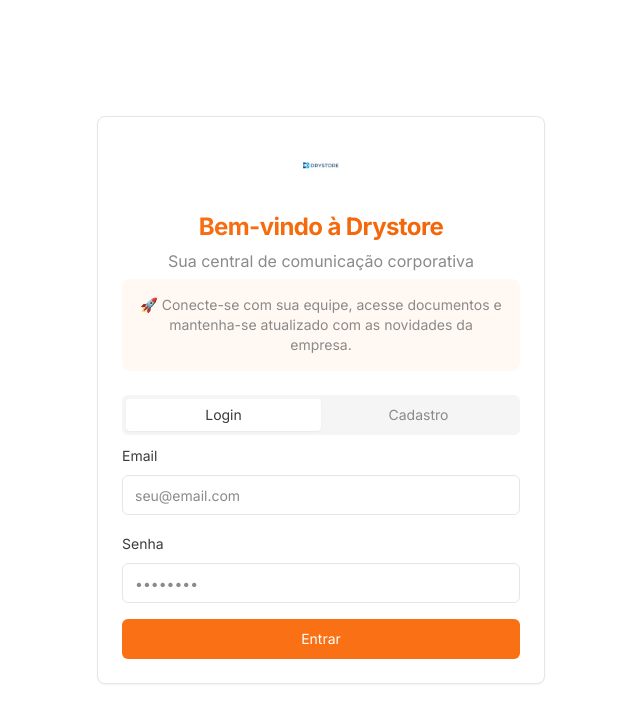
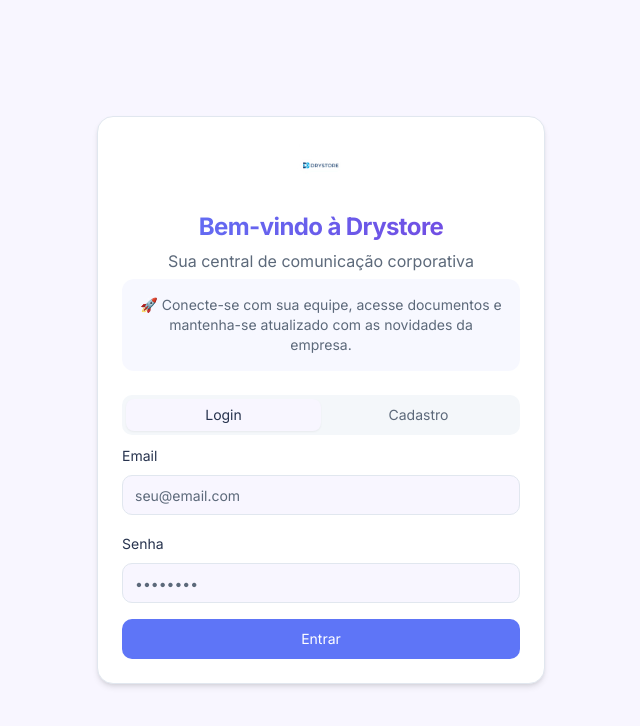
Before and after one commit to caroline-ghessi/drystore-nexus, a React (Vite) app: page /auth in a window 1280 px wide. Shown: the top 726 px of the page, without its empty margins (319-959 px from the left). Built offline with nearby package versions, Linux system fonts and the light colour scheme.

Commit message:
Refactor: Implementar melhorias visuais
Implementa as melhorias de UI/UX propostas, incluindo atualizações na paleta de cores, tipografia, animações e componentes específicos para as páginas de Dashboard, Comunicados e Conversas.

```diff
--- /dev/null
+++ b/src/components/ui/animated-number.tsx
@@ -0,0 +1,48 @@
+import { useEffect, useState } from "react";
+
+interface AnimatedNumberProps {
+  value: number;
+  duration?: number;
+  className?: string;
+}
+
+export function AnimatedNumber({
+  value,
+  duration = 2000,
+  className = ""
+}: AnimatedNumberProps) {
+  const [displayValue, setDisplayValue] = useState(0);
+
+  useEffect(() => {
+    let startTime: number;
+    let animationFrame: number;
+
+    const animate = (currentTime: number) => {
+      if (!startTime) startTime = currentTime;
+      const progress = Math.min((currentTime - startTime) / duration, 1);
+
+      // Easing function for smooth animation
+      const easeOut = 1 - Math.pow(1 - progress, 3);
+
+      setDisplayValue(Math.floor(value * easeOut));
+
+      if (progress < 1) {
+        animationFrame = requestAnimationFrame(animate);
+      }
+    };
+
+    animationFrame = requestAnimationFrame(animate);
+
+    return () => {
+      if (animationFrame) {
+        cancelAnimationFrame(animationFrame);
+      }
+    };
+  }, [value, duration]);
+
+  return (
+    <span className={className}>
+      {displayValue.toLocaleString()}
+    </span>
+  );
+}
--- a/src/components/ui/button.tsx
+++ b/src/components/ui/button.tsx
@@ -9,16 +9,18 @@ const buttonVariants = cva(
   {
     variants: {
       variant: {
-        default: "bg-primary text-primary-foreground hover:bg-primary-hover active:bg-primary-active",
+        default: "bg-primary text-primary-foreground hover:bg-primary-hover active:bg-primary-active hover:shadow-elegant hover:scale-105 transition-all duration-300",
         destructive:
-          "bg-destructive text-destructive-foreground hover:bg-destructive/90",
+          "bg-destructive text-destructive-foreground hover:bg-destructive/90 hover:shadow-medium hover:scale-105 transition-all duration-300",
         outline:
-          "border border-primary/30 bg-background hover:bg-primary/10 hover:text-primary hover:border-primary/50",
+          "border border-primary/30 bg-background hover:bg-primary/10 hover:text-primary hover:border-primary/50 hover:shadow-soft hover:scale-105 transition-all duration-300",
         secondary:
-          "bg-secondary text-secondary-foreground hover:bg-secondary/80",
-        ghost: "hover:bg-accent hover:text-accent-foreground",
+          "bg-secondary text-secondary-foreground hover:bg-secondary/80 hover:shadow-soft hover:scale-105 transition-all duration-300",
+        ghost: "hover:bg-accent hover:text-accent-foreground hover:scale-105 transition-all duration-300",
         link: "text-primary underline-offset-4 hover:underline",
-        corporate: "bg-gradient-primary text-primary-foreground hover:shadow-medium rounded-pill font-semibold",
+        corporate: "bg-gradient-primary text-primary-foreground hover:shadow-elegant hover:scale-105 rounded-pill font-semibold transition-all duration-300",
+        hero: "bg-gradient-hero text-white shadow-elegant hover:shadow-glow hover:scale-105 rounded-2xl font-semibold transition-all duration-300",
+        gradient: "bg-gradient-card text-white shadow-medium hover:shadow-elegant hover:scale-105 transition-all duration-300",
       },
       size: {
         default: "h-10 px-4 py-2",
--- a/src/components/ui/card.tsx
+++ b/src/components/ui/card.tsx
@@ -9,7 +9,7 @@ const Card = React.forwardRef<
   <div
     ref={ref}
     className={cn(
-      "rounded-lg border bg-card text-card-foreground shadow-sm",
+      "rounded-2xl border bg-card text-card-foreground shadow-medium hover:shadow-large transition-all duration-300 hover:-translate-y-1",
       className
     )}
     {...props}
--- a/src/index.css
+++ b/src/index.css
@@ -8,62 +8,70 @@ All colors MUST be HSL.
 
 @layer base {
   :root {
-    /* Base colors - Drystore Corporate Identity */
-    --background: 0 0% 100%;
-    --foreground: 0 0% 23%;
+    /* Base colors - Modern and friendly */
+    --background: 248 250% 99%; /* f8fafc - Branco muito suave */
+    --foreground: 222 33% 23%;  /* 1e293b - Texto principal */
 
     /* Card and surface colors */
     --card: 0 0% 100%;
-    --card-foreground: 0 0% 23%;
+    --card-foreground: 222 33% 23%;
 
     --popover: 0 0% 100%;
-    --popover-foreground: 0 0% 23%;
+    --popover-foreground: 222 33% 23%;
 
-    /* Primary - Drystore Laranja #F97316 */
-    --primary: 24 96% 53%;
+    /* Primary - Indigo vibrante mais amigável */
+    --primary: 231 91% 67%;      /* 6366f1 - Indigo vibrante */
     --primary-foreground: 0 0% 100%;
-    --primary-hover: 24 96% 48%;
-    --primary-active: 24 96% 43%;
+    --primary-hover: 231 98% 62%; /* 4f46e5 - Hover mais escuro */
+    --primary-active: 239 84% 67%; /* 764ba2 - Active com toque purple */
 
-    /* Secondary - Cinza Médio */
-    --secondary: 0 0% 54%;
-    --secondary-foreground: 0 0% 100%;
+    /* Secondary - Tons suaves */
+    --secondary: 215 28% 96%;    /* f1f5f9 - Cinza muito claro */
+    --secondary-foreground: 222 33% 23%;
 
-    /* Success - Corporate Green */
-    --success: 158 64% 52%;
+    /* Success - Verde esperança */
+    --success: 158 64% 52%;      /* 10b981 - Verde moderno */
     --success-foreground: 142 85% 96%;
 
+    /* Warning - Amarelo dourado */
+    --warning: 43 96% 56%;       /* f59e0b - Amarelo suave */
+    --warning-foreground: 0 0% 100%;
+
+    /* Info - Azul amigável */
+    --info: 217 91% 60%;         /* 3b82f6 - Azul informativo */
+    --info-foreground: 0 0% 100%;
+
     /* Muted tones */
-    --muted: 0 0% 96%;
-    --muted-foreground: 0 0% 54%;
+    --muted: 210 40% 97%;        /* f3f4f6 - Fundo suave */
+    --muted-foreground: 215 14% 42%; /* 64748b - Texto secundário */
 
-    /* Accent - Drystore Laranja */
-    --accent: 24 96% 53%;
+    /* Accent - Purple gradient endpoint */
+    --accent: 259 70% 57%;       /* 8b5cf6 - Purple accent */
     --accent-foreground: 0 0% 100%;
 
-    /* Destructive actions */
-    --destructive: 0 84% 60%;
+    /* Destructive actions - Coral amigável */
+    --destructive: 0 84% 60%;    /* ef4444 - Vermelho coral */
     --destructive-foreground: 0 0% 100%;
 
     /* Borders and inputs */
-    --border: 0 0% 90%;
-    --input: 0 0% 90%;
-    --ring: 24 96% 53%;
+    --border: 214 32% 91%;       /* e2e8f0 - Borda suave */
+    --input: 214 32% 91%;
+    --ring: 231 91% 67%;
 
     /* Border radius - Drystore style */
-    --radius: 0.5rem;
+    --radius: 0.75rem; /* 12px - Mais arredondado */
 
-    /* Sidebar specific colors - Slack-style dark theme with Drystore accent */
-    --sidebar-background: 240 6% 10%;
-    --sidebar-foreground: 0 0% 88%;
-    --sidebar-primary: 24 96% 53%;
+    /* Sidebar specific colors - Modo claro e acolhedor */
+    --sidebar-background: 0 0% 100%;      /* Branco limpo */
+    --sidebar-foreground: 222 33% 23%;   /* Texto escuro */
+    --sidebar-primary: 231 91% 67%;      /* Indigo para itens ativos */
     --sidebar-primary-foreground: 0 0% 100%;
-    --sidebar-accent: 240 5% 18%;
-    --sidebar-accent-foreground: 0 0% 100%;
-    --sidebar-border: 240 6% 20%;
-    --sidebar-ring: 24 96% 53%;
-    --sidebar-muted: 240 5% 15%;
-    --sidebar-muted-foreground: 0 0% 65%;
+    --sidebar-accent: 210 40% 97%;       /* Hover suave */
+    --sidebar-accent-foreground: 222 33% 23%;
+    --sidebar-border: 214 32% 91%;       /* Borda suave */
+    --sidebar-ring: 231 91% 67%;
+    --sidebar-muted: 214 32% 95%;        /* Fundo items */
+    --sidebar-muted-foreground: 215 14% 42%;
 
     /* Chat specific colors - HSL format */
     --chat-background: 0 0% 100%;
@@ -77,14 +85,18 @@ All colors MUST be HSL.
     --status-busy: 0 84% 60%;
     --status-offline: 220 9% 65%;
 
-    /* Gradients - Drystore */
-    --gradient-primary: linear-gradient(135deg, hsl(24 96% 53%), hsl(24 96% 48%));
-    --gradient-secondary: linear-gradient(135deg, hsl(0 0% 96%), hsl(0 0% 54%));
+    /* Gradients - Modernos e vibrantes */
+    --gradient-primary: linear-gradient(135deg, hsl(231 91% 67%), hsl(259 70% 57%)); /* Indigo to Purple */
+    --gradient-secondary: linear-gradient(135deg, hsl(24 96% 53%), hsl(326 78% 66%)); /* Orange to Pink */
+    --gradient-hero: linear-gradient(135deg, hsl(24 96% 53%) 0%, hsl(326 78% 66%) 50%, hsl(259 70% 57%) 100%); /* Orange-Pink-Purple */
+    --gradient-card: linear-gradient(135deg, hsl(231 98% 62%) 0%, hsl(239 84% 67%) 100%); /* Blue gradient for cards */
 
-    /* Shadows - Corporate style */
-    --shadow-soft: 0 1px 3px 0 hsl(24 96% 53% / 0.1), 0 1px 2px -1px hsl(0 0% 0% / 0.1);
-    --shadow-medium: 0 4px 6px -1px hsl(24 96% 53% / 0.1), 0 2px 4px -2px hsl(0 0% 0% / 0.1);
-    --shadow-large: 0 10px 15px -3px hsl(24 96% 53% / 0.1), 0 4px 6px -4px hsl(0 0% 0% / 0.1);
+    /* Shadows - Modernas e suaves */
+    --shadow-soft: 0 1px 3px 0 hsl(0 0% 0% / 0.1);
+    --shadow-medium: 0 4px 6px -1px hsl(0 0% 0% / 0.1), 0 2px 4px -2px hsl(0 0% 0% / 0.1);
+    --shadow-large: 0 20px 25px -5px hsl(0 0% 0% / 0.15), 0 10px 10px -5px hsl(0 0% 0% / 0.04);
+    --shadow-glow: 0 0 40px hsl(231 91% 67% / 0.3); /* Glow effect para elementos especiais */
+    --shadow-elegant: 0 10px 30px -10px hsl(231 91% 67% / 0.3); /* Shadow com cor primária */
 
     /* Transitions - Drystore timing */
     --transition-fast: all 0.15s ease-in-out;
--- a/tailwind.config.ts
+++ b/tailwind.config.ts
@@ -44,6 +44,14 @@ export default {
 				success: {
 					DEFAULT: 'hsl(var(--success))',
 					foreground: 'hsl(var(--success-foreground))'
+				},
+				warning: {
+					DEFAULT: 'hsl(var(--warning))',
+					foreground: 'hsl(var(--warning-foreground))'
+				},
+				info: {
+					DEFAULT: 'hsl(var(--info))',
+					foreground: 'hsl(var(--info-foreground))'
 				},
 				destructive: {
 					DEFAULT: 'hsl(var(--destructive))',
@@ -92,12 +100,16 @@ export default {
 			},
 			backgroundImage: {
 				'gradient-primary': 'var(--gradient-primary)',
-				'gradient-secondary': 'var(--gradient-secondary)'
+				'gradient-secondary': 'var(--gradient-secondary)',
+				'gradient-hero': 'var(--gradient-hero)',
+				'gradient-card': 'var(--gradient-card)'
 			},
 			boxShadow: {
 				'soft': 'var(--shadow-soft)',
 				'medium': 'var(--shadow-medium)',
-				'large': 'var(--shadow-large)'
+				'large': 'var(--shadow-large)',
+				'glow': 'var(--shadow-glow)',
+				'elegant': 'var(--shadow-elegant)'
 			},
 			transitionDuration: {
 				'fast': '150ms',
@@ -127,11 +139,53 @@ export default {
 					to: {
 						height: '0'
 					}
+				},
+				'fade-in': {
+					'0%': {
+						opacity: '0',
+						transform: 'translateY(10px)'
+					},
+					'100%': {
+						opacity: '1',
+						transform: 'translateY(0)'
+					}
+				},
+				'scale-in': {
+					'0%': {
+						transform: 'scale(0.95)',
+						opacity: '0'
+					},
+					'100%': {
+						transform: 'scale(1)',
+						opacity: '1'
+					}
+				},
+				'slide-up': {
+					'0%': {
+						transform: 'translateY(4px)',
+						opacity: '0'
+					},
+					'100%': {
+						transform: 'translateY(0)',
+						opacity: '1'
+					}
+				},
+				'glow': {
+					'0%, 100%': {
+						boxShadow: '0 0 20px hsl(231 91% 67% / 0.3)'
+					},
+					'50%': {
+						boxShadow: '0 0 40px hsl(231 91% 67% / 0.5)'
+					}
 				}
 			},
 			animation: {
 				'accordion-down': 'accordion-down 0.2s ease-out',
-				'accordion-up': 'accordion-up 0.2s ease-out'
+				'accordion-up': 'accordion-up 0.2s ease-out',
+				'fade-in': 'fade-in 0.3s ease-out',
+				'scale-in': 'scale-in 0.2s ease-out',
+				'slide-up': 'slide-up 0.3s ease-out',
+				'glow': 'glow 2s ease-in-out infinite'
 			}
 		}
 	},
```
Also changed, not shown: src/components/corporate/CorporateDashboard.tsx (+74 -20 lines), src/components/layout/AppSidebar.tsx (+21 -25 lines).
